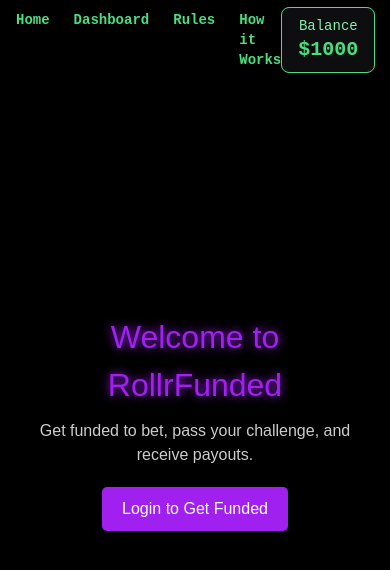
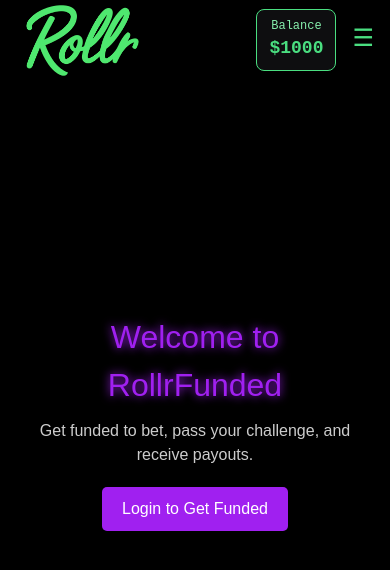
Before and after one commit to chipotleman/fundedfinal, a Next.js app: page / in a window 390 px wide. Shown: the top 570 px of the page. Built offline with nearby package versions, Linux system fonts and the light colour scheme; no server answers.

Commit message:
Update TopNavbar.js

```diff
--- a/components/TopNavbar.js
+++ b/components/TopNavbar.js
@@ -1,10 +1,13 @@
 import Link from 'next/link';
 import Image from 'next/image';
+import { useState } from 'react';
 
 export default function TopNavbar({ selectedBets = [], bankroll = 0, onShowBetSlip, onShowBalance }) {
+  const [menuOpen, setMenuOpen] = useState(false);
+
   return (
     <div className="fixed top-0 left-0 w-full z-50 bg-black text-white h-20 px-4 flex items-center justify-between border-b border-transparent">
-      {/* Logo */}
+      {/* Left: Logo */}
       <div className="flex items-center">
         <Image
           src="/rollr-logo.png"
@@ -15,33 +18,51 @@ export default function TopNavbar({ selectedBets = [], bankroll = 0, onShowBetSl
         />
       </div>
 
-      {/* Navigation */}
-      <div className="flex space-x-6 text-sm sm:text-base font-semibold text-green-300">
+      {/* Middle: Nav (hidden on mobile) */}
+      <div className="hidden sm:flex space-x-6 text-sm sm:text-base font-semibold text-green-300">
         <Link href="/home" className="hover:text-green-400 transition">Home</Link>
         <Link href="/dashboard" className="hover:text-green-400 transition">Dashboard</Link>
         <Link href="/rules" className="hover:text-green-400 transition">Rules</Link>
         <Link href="/how-it-works" className="hover:text-green-400 transition">How it Works</Link>
       </div>
 
-      {/* Right Actions */}
+      {/* Right: Actions */}
       <div className="flex items-center space-x-4">
         {selectedBets.length > 0 && (
           <div
             onClick={onShowBetSlip}
-            className="border border-green-400 rounded-lg px-4 py-2 text-green-400 text-center bg-zinc-900/60 shadow cursor-pointer hover:bg-zinc-800 transition"
+            className="border border-green-400 rounded-lg px-3 py-2 text-green-400 text-center bg-zinc-900/60 shadow cursor-pointer hover:bg-zinc-800 transition text-xs sm:text-sm"
           >
-            <div className="text-sm text-green-300">Slip</div>
-            <div className="text-xl font-semibold">{selectedBets.length}</div>
+            <div className="text-green-300">Slip</div>
+            <div className="text-lg font-semibold">{selectedBets.length}</div>
           </div>
         )}
         <div
           onClick={onShowBalance}
-          className="border border-green-400 rounded-lg px-4 py-2 text-green-400 text-center bg-zinc-900/60 shadow cursor-pointer hover:bg-zinc-800 transition"
+          className="border border-green-400 rounded-lg px-3 py-2 text-green-400 text-center bg-zinc-900/60 shadow cursor-pointer hover:bg-zinc-800 transition text-xs sm:text-sm"
         >
-          <div className="text-sm text-green-300">Balance</div>
-          <div className="text-xl font-semibold">${bankroll}</div>
+          <div className="text-green-300">Balance</div>
+          <div className="text-lg font-semibold">${bankroll}</div>
         </div>
+
+        {/* Mobile Menu Button */}
+        <button
+          className="sm:hidden text-green-400 text-2xl focus:outline-none"
+          onClick={() => setMenuOpen(!menuOpen)}
+        >
+          ☰
+        </button>
       </div>
+
+      {/* Mobile Nav Dropdown */}
+      {menuOpen && (
+        <div className="absolute top-20 left-0 w-full bg-zinc-950 flex flex-col items-center py-4 sm:hidden border-t border-zinc-800 z-40">
+          <Link href="/home" className="py-2 text-green-300 hover:text-green-400" onClick={() => setMenuOpen(false)}>Home</Link>
+          <Link href="/dashboard" className="py-2 text-green-300 hover:text-green-400" onClick={() => setMenuOpen(false)}>Dashboard</Link>
+          <Link href="/rules" className="py-2 text-green-300 hover:text-green-400" onClick={() => setMenuOpen(false)}>Rules</Link>
+          <Link href="/how-it-works" className="py-2 text-green-300 hover:text-green-400" onClick={() => setMenuOpen(false)}>How it Works</Link>
+        </div>
+      )}
     </div>
   );
 }
```
